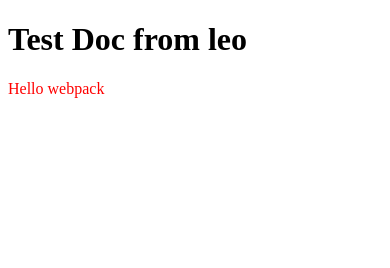
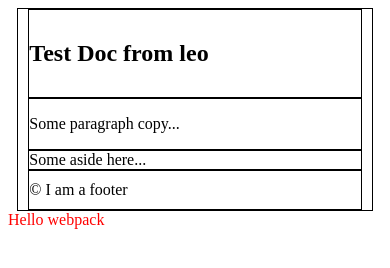
Before and after one commit to leotheobald/webpack-demo, a website built with webpack: page src/index.html in a window 390 px wide. Built offline with nearby package versions, Linux system fonts and the light colour scheme.

Commit message:
Basic media query layout changes

```diff
--- a/src/assets/css/style.css
+++ b/src/assets/css/style.css
@@ -1,3 +1,85 @@
+:root {
+  --border-colour: black;
+  --text-colour: blue;
+  --container-width: 95%;
+  --container-center: 0 auto;
+  --article-elemment-width: 100%;
+  --article-content-width: 100%;
+  --article-aside-width: 100%;
+  --gutter: 0;
+  --h1-colour: darkblue;
+  --article-colour: green;
+  --float-element: inline-block;
+  --none: none;
+}
+
+* {
+  box-sizing: border-box;
+}
+
 .hello {
   color: red;
 }
+
+.container {
+  width: var(--container-width);
+  margin: var(--container-center);
+  border: 1px solid var(--border-colour);
+  padding: 0 10px;
+}
+
+.container header {
+  border: 1px solid var(--border-colour);
+  width: var(--article-element-width);
+  height: auto;
+  padding: 10px 0;
+  margin-bottom: var(--gutter);
+}
+
+.container section.main {
+  display: var(--float-element);
+  float: var(--none, --left);
+  width: var(--article-content-width);
+}
+
+.container aside.sidebar.right {
+  display: var(--float-element);
+  float: var(--none, --right);
+  width: var(--article-aside-width);
+}
+
+.container .sidebar .content,
+.container .main .content {
+  border: 1px solid var(--border-colour);
+}
+
+.container .sidebar .content {
+  margin-left: var(--gutter);
+}
+
+.container .main .content {
+  margin-right: var(--gutter);
+}
+
+.container footer {
+  border: 1px solid var(--border-colour);
+  height: auto;
+  padding: 10px 0;
+  margin-top: var(--gutter);
+  width: var(--artcle-element-width);
+  clear: both;
+}
+
+@media screen and (min-width: 760px) {
+  :root {
+    --container-width: 85%;
+    --border-colour: orange;
+    --article-content-width: 66.666666%;
+    --article-aside-width: 33.333333%;
+    --gutter: 2%;
+    --h1-colour: darkblue;
+    --article-colour: green;
+    --left: left;
+    --right: right;
+  };
+}
--- a/src/index.html
+++ b/src/index.html
@@ -6,7 +6,25 @@
      <title>Asset management</title>
    </head>
    <body>
-     <h1>Test Doc from leo</h1>
-     <p class="test"></p>
+
+     <article class="container">
+      <header>
+        <h1>Test Doc from leo</h1>
+      </header>
+      <section class="main">
+        <div class="content">
+          <p class="test">Some paragraph copy...</p>
+        </div>
+      </section>
+      <aside class="sidebar right" role="complimentary">
+        <div class="content">
+          <span>Some aside here...</span>
+        </div>
+      </aside>
+      <footer>
+        <span>&copy; I am a footer</span>
+      </footer>
+    </article>
+
    </body>
  </html>
```
